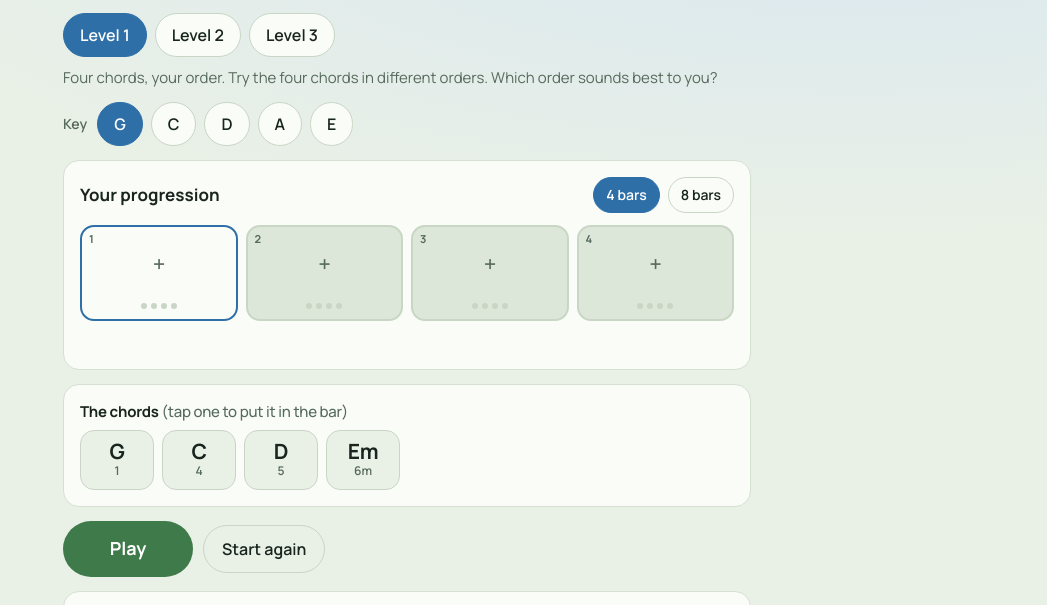
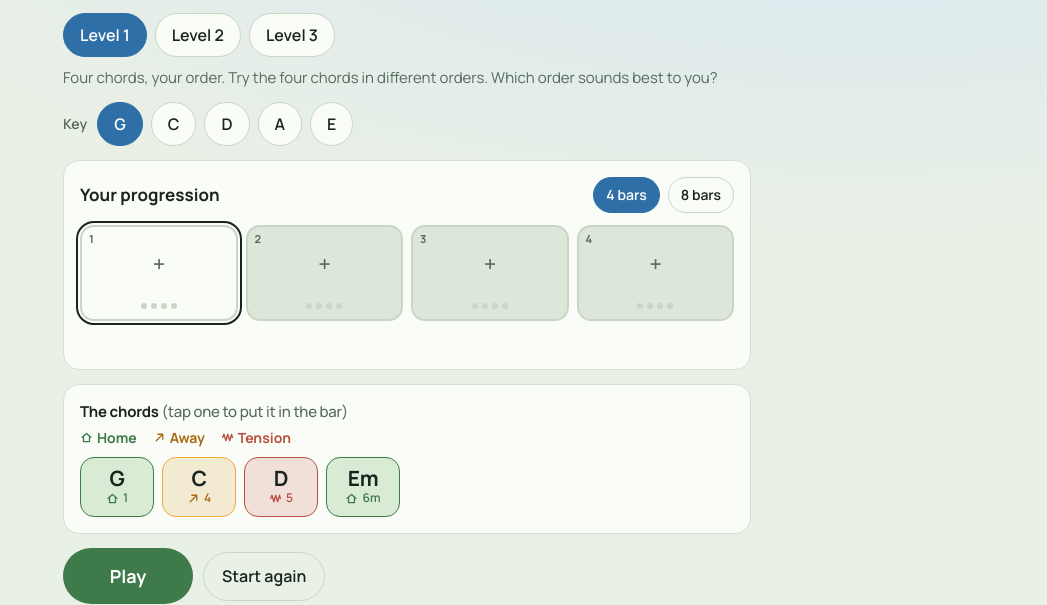
Before and after one commit to MatthewAnnable/progression-builder, a plain HTML site: page index.html in a window 1280 px wide. Shown: the part 122-727 px from the top of the page, without its empty margins (233-1280 px from the left). Drawn offline with Linux system fonts and the light colour scheme.

Commit message:
Colour each chord by function: Home, Away, Tension
Co-Authored-By: Claude Opus 5.5 <noreply@anthropic.com>

```diff
--- a/app.js
+++ b/app.js
@@ -2,6 +2,17 @@
 import { KEYS, LEVELS, FUNCTIONS, FUNCTION_ORDER, DEGREES, levelOf, chordName, nashville,
          chordMidi, shapeDiagram, parseLink, serializeLink, visualiserLink } from './theory.js';
 import { createEngine } from './audio.js';
+
+// Home, Away and Tension each have a colour and a small line icon (house,
+// arrow heading out, a tensed spring), so the function shows at a glance and
+// doesn't rely on colour alone. Colours: index.html, the .fn-… classes.
+const FN_ICON = {
+  home: '<path d="M4 11.5 12 4.5l8 7M6.5 9.5V19.5h11V9.5"/>',
+  away: '<path d="M6 18 18 6M9 6h9v9"/>',
+  tension: '<path d="M3 12l2.5-6 3.5 12 3.5-12 3.5 12 3.5-12L21 12"/>',
+};
+const fnOf = deg => (deg && DEGREES[deg] ? DEGREES[deg].fn : null);
+const fnIcon = fn => fn ? `<svg class="fnicon" viewBox="0 0 24 24" aria-hidden="true">${FN_ICON[fn]}</svg>` : '';
 
 const $ = id => document.getElementById(id);
 const store = {
@@ -79,12 +90,12 @@ function renderSlots() {
   el.innerHTML = '';
   state.prog.forEach((deg, i) => {
     const d = document.createElement('div');
-    d.className = 'slot' + (deg ? '' : ' empty') + (i === state.sel ? ' sel' : '');
+    d.className = 'slot' + (deg ? ' fn-' + fnOf(deg) : ' empty') + (i === state.sel ? ' sel' : '');
     d.dataset.i = i;
     const name = deg ? chordName(state.key, deg) : '+';
     d.innerHTML = `<span class="barno">${i + 1}</span>
       <button class="pick" aria-label="Bar ${i + 1}: ${deg ? name : 'empty'}">
-        <span class="name${name.length > 2 ? ' long' : ''}">${name}</span><span class="num">${deg ? nashville(deg) : '&nbsp;'}</span>
+        <span class="name${name.length > 2 ? ' long' : ''}">${name}</span><span class="num">${deg ? fnIcon(fnOf(deg)) + nashville(deg) : '&nbsp;'}</span>
         <span class="beatdots"><i></i><i></i><i></i><i></i></span>
       </button>` + (deg ? `<button class="x" aria-label="Clear bar ${i + 1}">✕</button>` : '');
     d.querySelector('.pick').onclick = () => { state.sel = i; renderSlots(); };
@@ -96,9 +107,9 @@ function renderSlots() {
 
 function chordButton(deg) {
   const b = document.createElement('button');
-  b.className = 'chord';
+  b.className = 'chord fn-' + fnOf(deg);
   const name = chordName(state.key, deg);
-  b.innerHTML = `<b>${name}</b><span>${nashville(deg)}</span>`;
+  b.innerHTML = `<b>${name}</b><span>${fnIcon(fnOf(deg))}${nashville(deg)}</span>`;
   b.onclick = () => {
     engine.preview(chordMidi(name));
     state.prog[state.sel] = deg;
@@ -119,8 +130,9 @@ function renderPalette() {
     const g = document.createElement('div');
     g.className = 'group';
     g.innerHTML = fn
-      ? `<h2>${FUNCTIONS[fn].label} <span>(${FUNCTIONS[fn].theory})</span></h2>`
-      : `<h2>The chords <span>(tap one to put it in the bar)</span></h2>`;
+      ? `<h2 class="fn-${fn}">${fnIcon(fn)}${FUNCTIONS[fn].label} <span>(${FUNCTIONS[fn].theory})</span></h2>`
+      : `<h2>The chords <span>(tap one to put it in the bar)</span></h2>
+         <p class="fnkey">${FUNCTION_ORDER.map(f => `<span class="fn-${f}">${fnIcon(f)}${FUNCTIONS[f].label}</span>`).join('')}</p>`;
     const row = document.createElement('div');
     row.className = 'chords';
     degs.forEach(d => row.appendChild(chordButton(d)));
@@ -146,9 +158,10 @@ function shapeSvg(name) {
   return out + '</svg>';
 }
 function renderShapes() {
-  const names = [...new Set(state.prog.filter(Boolean).map(d => chordName(state.key, d)))];
-  $('shapesCard').hidden = !names.length;
-  $('shapes').innerHTML = names.map(n => `<div class="shape"><b>${n}</b>${shapeSvg(n)}</div>`).join('');
+  const seen = new Set(), degs = state.prog.filter(d => d && !seen.has(d) && seen.add(d));
+  $('shapesCard').hidden = !degs.length;
+  $('shapes').innerHTML = degs.map(d => { const n = chordName(state.key, d);
+    return `<div class="shape fn-${fnOf(d)}"><b>${n}</b>${shapeSvg(n)}</div>`; }).join('');
 }
 
 function renderSound() {
--- a/index.html
+++ b/index.html
@@ -32,12 +32,40 @@
   .slot .name.long { font-size:clamp(16px, 4.6vw, 22px); }
   .slot .num { font-size:13px; font-weight:600; color:var(--mute); }
   .slot.empty .name { color:var(--mute); font-weight:500; font-size:22px; }
-  .slot.sel .pick { border-color:var(--accent); background:var(--card); }
-  .slot.now .pick { border-color:var(--action); }
+  .slot.sel .pick { outline:2.5px solid var(--ink); outline-offset:2px; }
+  .slot.empty.sel .pick { background:var(--card); }
   .slot .x { position:absolute; top:2px; right:2px; width:30px; height:30px; border:0; background:none; color:var(--mute); font-size:15px; border-radius:50%; }
   .beatdots { display:flex; justify-content:center; gap:4px; height:6px; margin-top:6px; }
   .beatdots i { width:6px; height:6px; border-radius:50%; background:var(--line); }
   .slot.now .beatdots i.on { background:var(--action); }
+
+  /* Home, Away, Tension: each chord wears its function's colour (as in the
+     Play-Along's harmony view: tonic green, subdominant sand, dominant rose).
+     The bar that's playing fills with it. */
+  .fn-home    { --fn:var(--moss);  --fn-on:var(--on-moss);  --fn-tint:var(--glow-moss);  --fn-ink:var(--moss); }
+  .fn-away    { --fn:var(--amber); --fn-on:var(--on-amber); --fn-tint:var(--glow-amber); --fn-ink:var(--amber); }
+  .fn-tension { --fn:var(--clay);  --fn-on:var(--on-clay);  --fn-tint:var(--glow-clay);  --fn-ink:var(--clay); }
+  /* Day theme: the light amber is too pale for words on the pale ground. */
+  @media (prefers-color-scheme: light) { .fn-away { --fn-ink:#A86A10; } }
+  .fnicon { width:13px; height:13px; fill:none; stroke:currentColor; stroke-width:2.4; stroke-linecap:round; stroke-linejoin:round;
+            vertical-align:-1px; margin-right:4px; flex:none; }
+  .slot[class*="fn-"] .pick { background:var(--fn-tint); border-color:var(--fn); }
+  .slot[class*="fn-"] .num { color:var(--fn-ink); display:inline-flex; align-items:center; }
+  .slot[class*="fn-"].now .pick { background:var(--fn); color:var(--fn-on); }
+  .slot[class*="fn-"].now .num { color:var(--fn-on); }
+  .slot[class*="fn-"].now .beatdots i { background:color-mix(in srgb, var(--fn-on) 25%, transparent); }
+  .slot[class*="fn-"].now .beatdots i.on { background:var(--fn-on); }
+  .slot[class*="fn-"].now .x, .slot[class*="fn-"].now .barno { color:var(--fn-on); }
+  .chord[class*="fn-"] { background:var(--fn-tint); border-color:var(--fn); }
+  .chord[class*="fn-"] span { color:var(--fn-ink); display:inline-flex; align-items:center; }
+  .chord[class*="fn-"]:active { background:var(--fn); color:var(--fn-on); }
+  .chord[class*="fn-"]:active span { color:var(--fn-on); }
+  .group h2[class*="fn-"] { color:var(--fn-ink); display:flex; align-items:center; gap:5px; }
+  .group h2[class*="fn-"] .fnicon { width:16px; height:16px; margin-right:1px; }
+  .fnkey { display:flex; flex-wrap:wrap; gap:6px 16px; margin:-2px 0 10px; font-size:14px; font-weight:700; }
+  .fnkey span { color:var(--fn-ink); display:inline-flex; align-items:center; }
+  .shape[class*="fn-"] b { color:var(--fn-ink); }
+  .shape[class*="fn-"] .dot { fill:var(--fn); }
   .countin { font-weight:700; color:var(--action); min-height:22px; margin:10px 0 0; }
 
   /* The chords to choose from */
```
Also changed, not shown: 1 other file.
